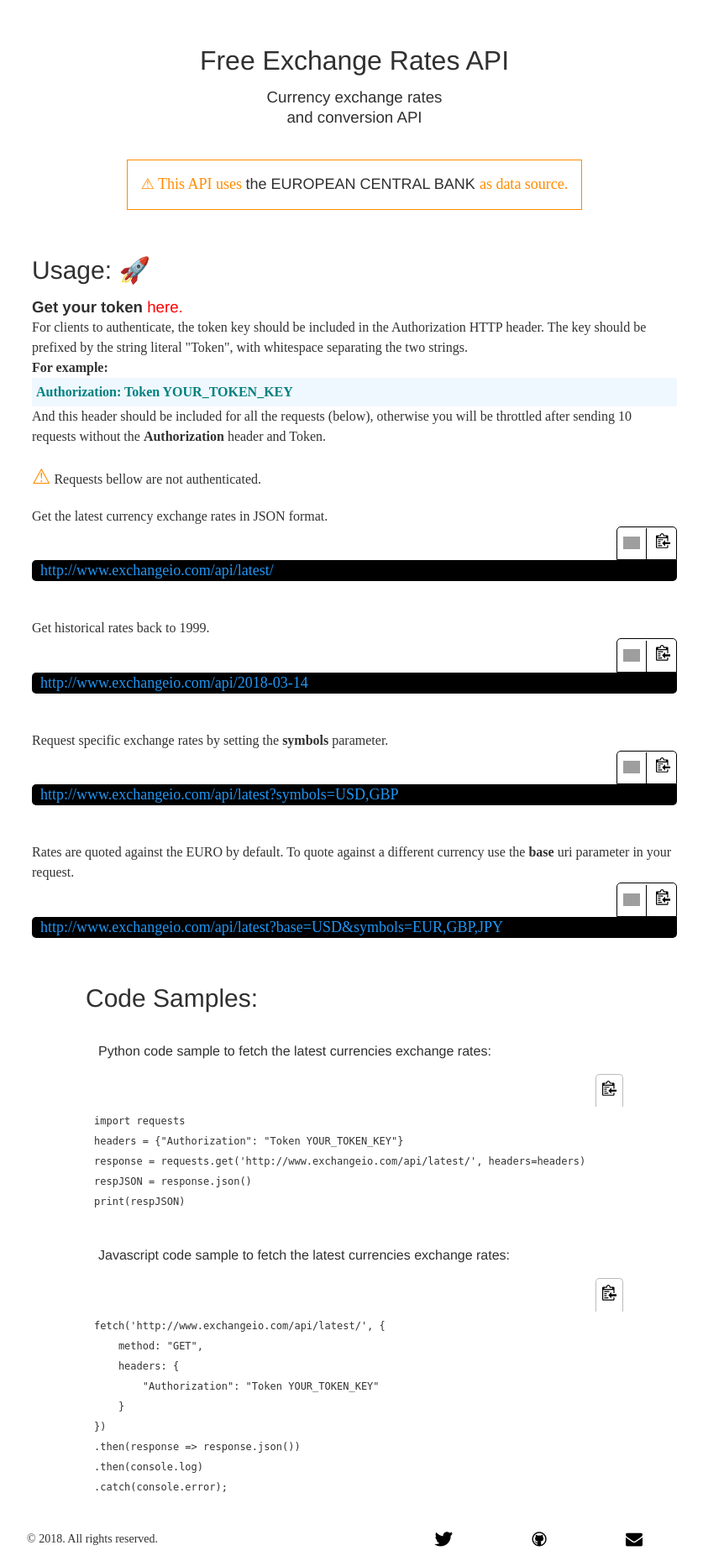
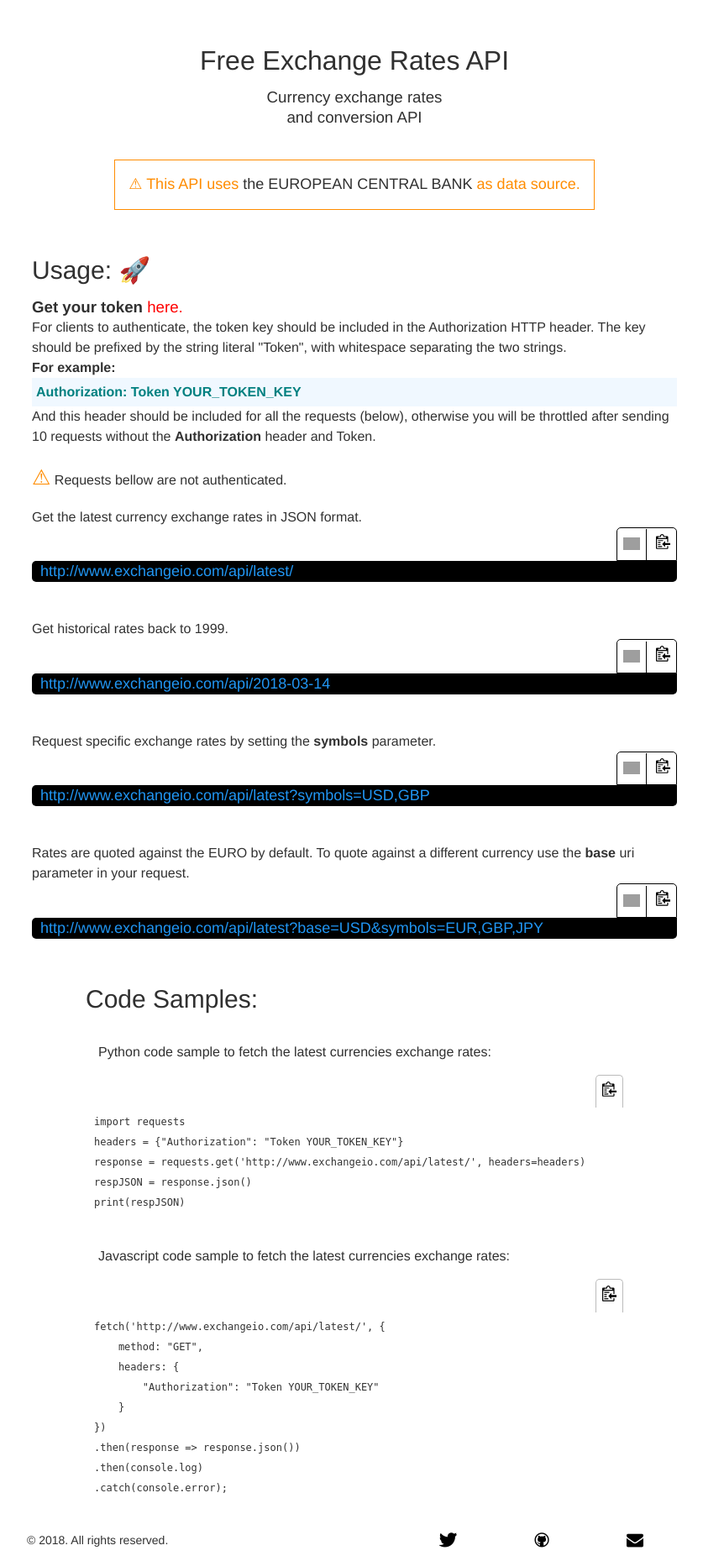
Before and after one commit to Usef-BH/exchange, a Django app: page /docs/ in a window 1280 px wide. Shown: the part 50-1909 px from the top of the page at 84% size, without its empty margins (218-1055 px from the left). Run offline with Django 3.2, Linux system fonts and the light colour scheme; some libraries are stand-ins or nearby versions; some web fonts are replaced; grey boxes are pictures that could not be loaded.

Commit message:
css change

```diff
--- a/exchange/static/exchange/css/docs.css
+++ b/exchange/static/exchange/css/docs.css
@@ -37,7 +37,7 @@
     margin-right: auto;
     color: #323232;
     word-wrap: break-word;
-    /*font-family: hallosans,Futura,HelveticaNeue-Light,Helvetica Neue Light,Helvetica Neue,Helvetica,Open Sans,sans-serif;*/
+    font-family: hallosans,Futura,HelveticaNeue-Light,Helvetica Neue Light,Helvetica Neue,Helvetica,Open Sans,sans-serif;
     font-size: 16px;
     line-height: 1.5rem;
 }
--- a/exchange/static/exchange/css/style.css
+++ b/exchange/static/exchange/css/style.css
@@ -37,7 +37,7 @@
     margin-right: auto;
     color: #323232;
     word-wrap: break-word;
-    /*font-family: hallosans,Futura,HelveticaNeue-Light,Helvetica Neue Light,Helvetica Neue,Helvetica,Open Sans,sans-serif;*/
+    font-family: hallosans,Futura,HelveticaNeue-Light,Helvetica Neue Light,Helvetica Neue,Helvetica,Open Sans,sans-serif;
     font-size: 16px;
     line-height: 1.5rem;
 }
--- a/static/exchange/css/docs.css
+++ b/static/exchange/css/docs.css
@@ -37,7 +37,7 @@
     margin-right: auto;
     color: #323232;
     word-wrap: break-word;
-    /*font-family: hallosans,Futura,HelveticaNeue-Light,Helvetica Neue Light,Helvetica Neue,Helvetica,Open Sans,sans-serif;*/
+    font-family: hallosans,Futura,HelveticaNeue-Light,Helvetica Neue Light,Helvetica Neue,Helvetica,Open Sans,sans-serif;
     font-size: 16px;
     line-height: 1.5rem;
 }
--- a/static/exchange/css/style.css
+++ b/static/exchange/css/style.css
@@ -37,7 +37,7 @@
     margin-right: auto;
     color: #323232;
     word-wrap: break-word;
-    /*font-family: hallosans,Futura,HelveticaNeue-Light,Helvetica Neue Light,Helvetica Neue,Helvetica,Open Sans,sans-serif;*/
+    font-family: hallosans,Futura,HelveticaNeue-Light,Helvetica Neue Light,Helvetica Neue,Helvetica,Open Sans,sans-serif;
     font-size: 16px;
     line-height: 1.5rem;
 }
```
